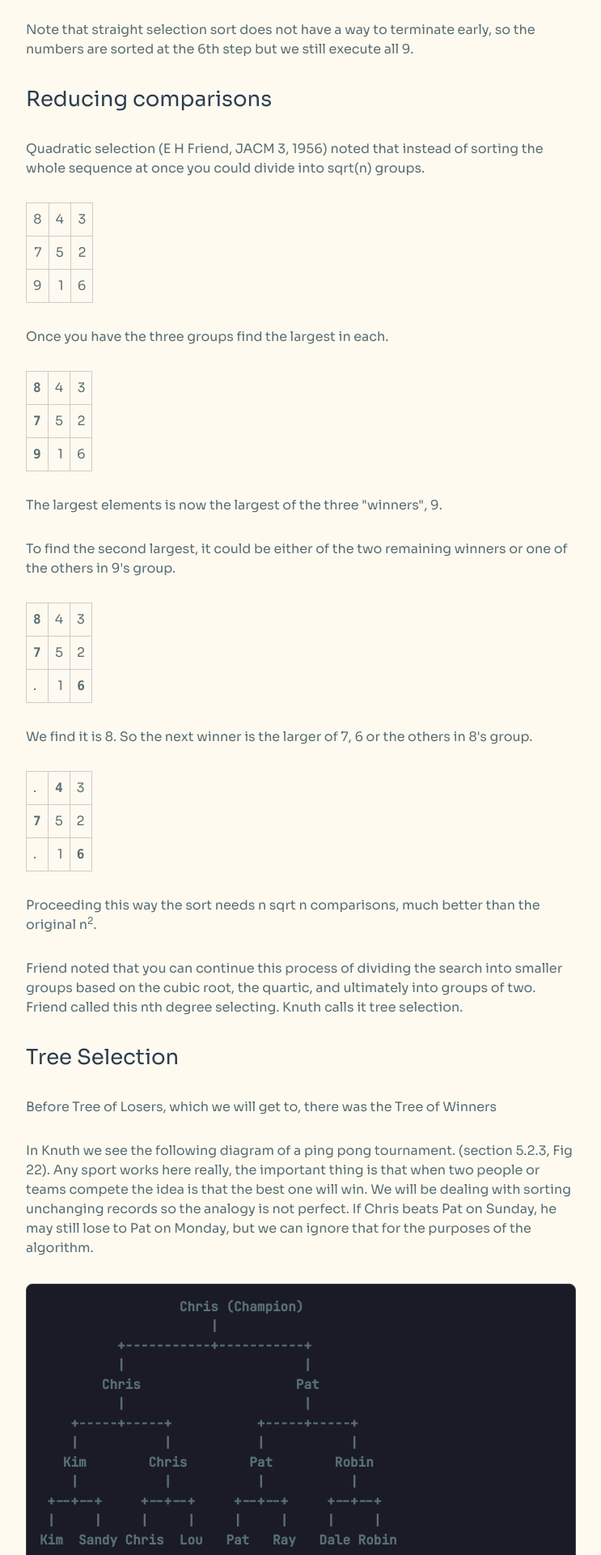
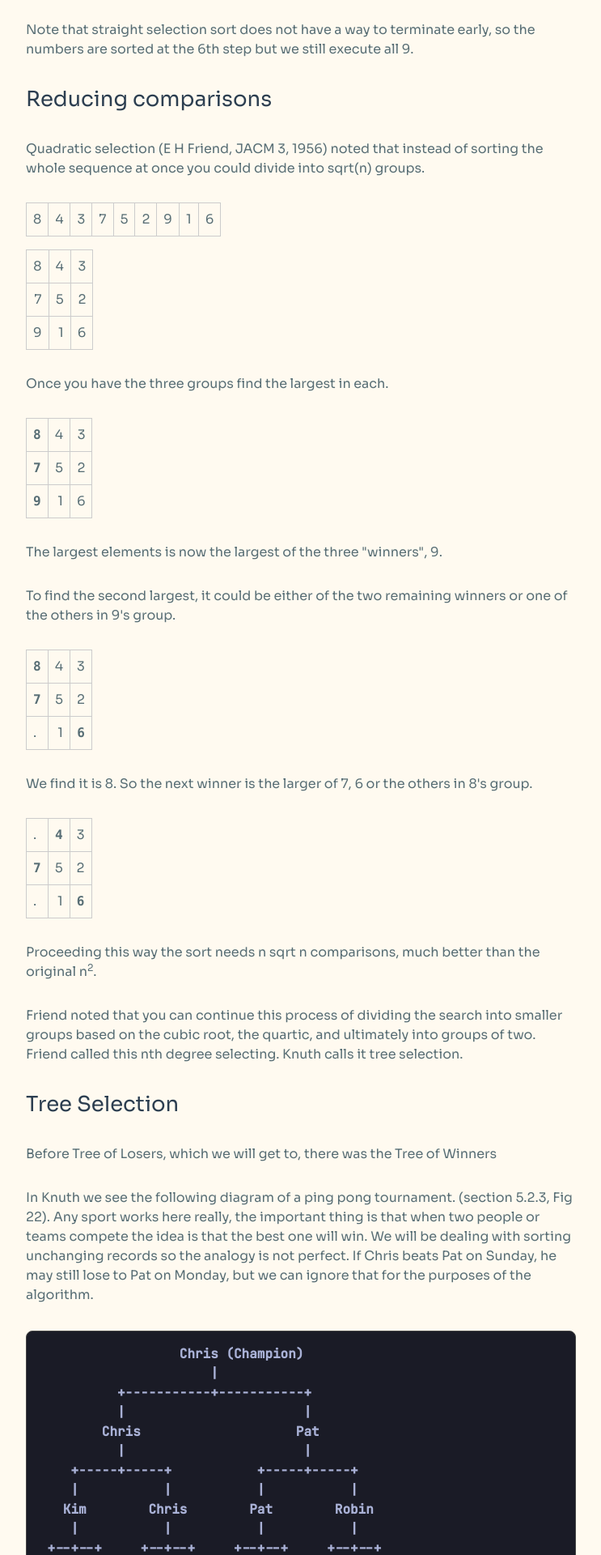
Before and after one commit to justinhj/justinhj.github.io, a Jekyll site: the page built from _posts/2026-01-10-tournaments-carroll-and-k-way-merge.html, in a window 1280 px wide. Shown: the part 2847-4767 px from the top of the page at 81% size, without its empty margins (268-1011 px from the left). Built offline with Jekyll 4.4.1, drawn with Linux system fonts in a browser that asks for light colours.

Commit message:
lighten the text in example blocks

```diff
--- a/_posts/2026-01-10-tournaments-carroll-and-k-way-merge.html
+++ b/_posts/2026-01-10-tournaments-carroll-and-k-way-merge.html
@@ -222,6 +222,43 @@ Quadratic selection (E H Friend, JACM 3, 1956) noted that instead of sorting the
 <col  class="org-right" />
 
 <col  class="org-right" />
+
+<col  class="org-right" />
+
+<col  class="org-right" />
+
+<col  class="org-right" />
+
+<col  class="org-right" />
+
+<col  class="org-right" />
+
+<col  class="org-right" />
+</colgroup>
+<tbody>
+<tr>
+<td class="org-right">8</td>
+<td class="org-right">4</td>
+<td class="org-right">3</td>
+<td class="org-right">7</td>
+<td class="org-right">5</td>
+<td class="org-right">2</td>
+<td class="org-right">9</td>
+<td class="org-right">1</td>
+<td class="org-right">6</td>
+</tr>
+</tbody>
+</table>
+
+<table border="2" cellspacing="0" cellpadding="6" rules="groups" frame="hsides">
+
+
+<colgroup>
+<col  class="org-right" />
+
+<col  class="org-right" />
+
+<col  class="org-right" />
 </colgroup>
 <tbody>
 <tr>
@@ -373,7 +410,7 @@ Before Tree of Losers, which we will get to, there was the Tree of Winners
 In Knuth we see the following diagram of a ping pong tournament. (section 5.2.3, Fig 22). Any sport works here really, the important thing is that when two people or teams compete the idea is that the best one will win. We will be dealing with sorting unchanging records so the analogy is not perfect. If Chris beats Pat on Sunday, he may still lose to Pat on Monday, but we can ignore that for the purposes of the algorithm.
 </p>
 
-<pre class="example" id="org58ca67d">
+<pre class="example" id="org368d1f1">
                   Chris (Champion)
                       |
           +-----------+-----------+
@@ -417,7 +454,7 @@ To make this more concrete as a sort lets change the players to their numeric va
 Step 1 we remove 1 and output it as the first element.
 </p>
 
-<pre class="example" id="org543c009">
+<pre class="example" id="orgfb47b40">
 Sort output: 1
                     1 (Champion)
                         |
@@ -438,7 +475,7 @@ Sort output: 1
 In step 2 we remove 1 from the tournament in preparation to replay without them.
 </p>
 
-<pre class="example" id="org300ae03">
+<pre class="example" id="orga2d5275">
 Sort output: 1,2
                         2 (Champion)
                         |
@@ -463,7 +500,7 @@ We started at the bottom of the tree, 4 has nobody to play so it moves up, 2 bea
 Now we remove 2. Replaying from the bottom gives the tree below and we output the 3.
 </p>
 
-<pre class="example" id="org8d2efbd">
+<pre class="example" id="orgdb7752b">
 Sort output: 1,2,3
                         3 (Champion)
                         |
--- a/_sass/_base.scss
+++ b/_sass/_base.scss
@@ -333,6 +333,7 @@ pre.src {
 
 pre.example {
     background-color: $background-color-light;
+    color: $text-color-light;
     font-family: 'JetBrains Mono', monospace;
     font-size: 16px;
 
@@ -349,5 +350,6 @@ pre.example {
 @media (prefers-color-scheme: light) {
   pre.example {
       background-color: $background-color;
+      color: $text-color;
   }
 }
```
Also changed, not shown: GEMINI.md (+1 -4 lines), org/posts/2026-01-10-tournaments-carroll-and-k-way-merge.org (+11 -0 lines).
